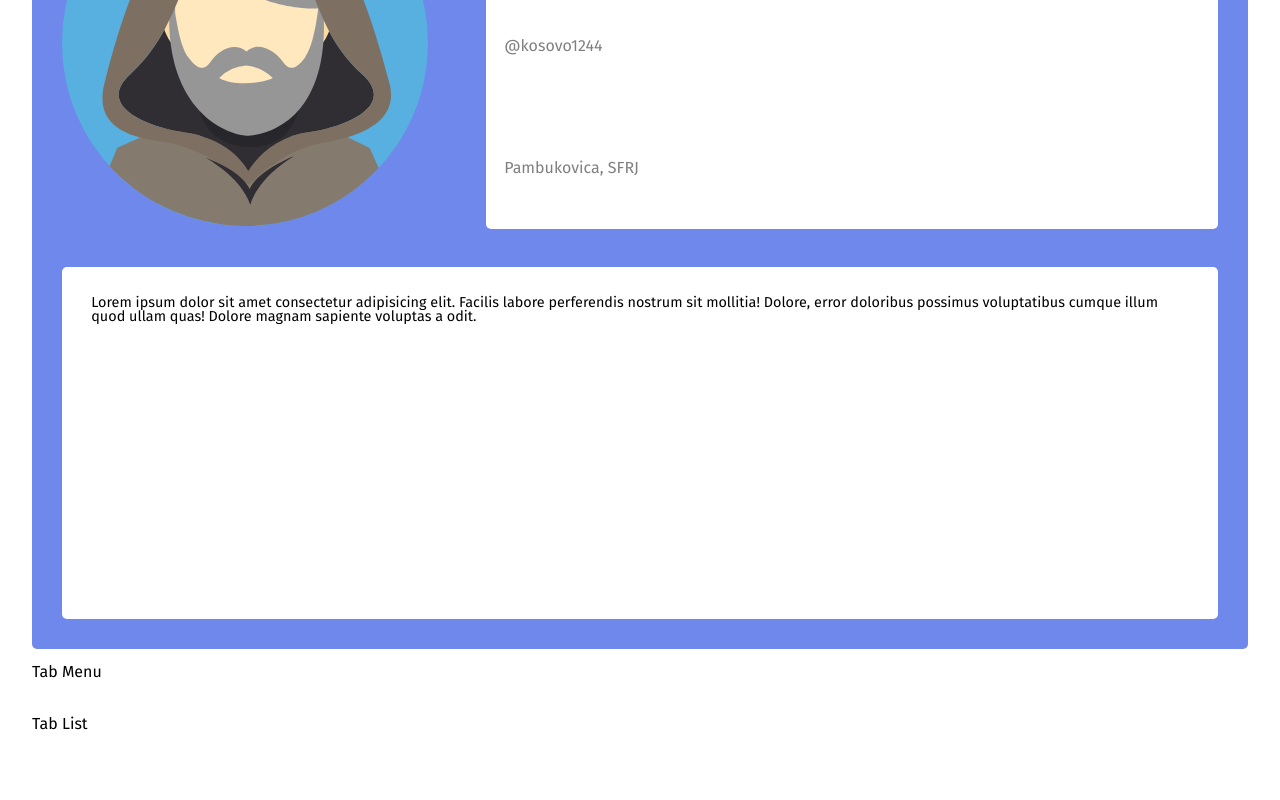
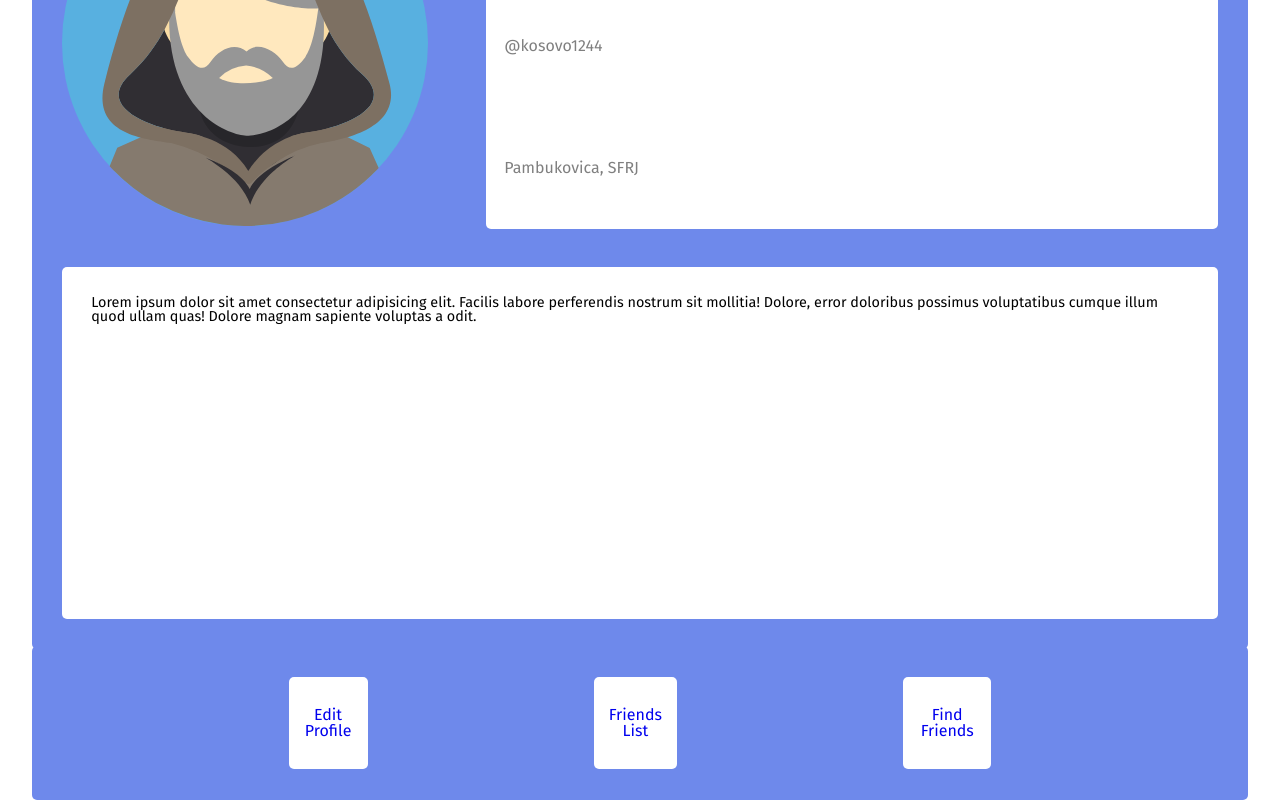
Before and after one commit to milanmedic/PUSGS, a Vue app in the folder frontend/: page /#/profile/username in a window 1280 px wide. Shown: the part 338-1138 px from the top of the page. Before the commit the page ends 1071 px from the top, so only its background shows below. Built offline with nearby package versions, Linux system fonts and the light colour scheme.

Commit message:
Styled ProfileTabsNav Component

```diff
--- /dev/null
+++ b/frontend/src/components/SharedComponents/ProfilePageComponents/EditProfile.vue
@@ -0,0 +1,10 @@
+<template>
+  <div>Edit Profile</div>
+</template>
+
+<script>
+export default {};
+</script>
+
+<style>
+</style>
--- /dev/null
+++ b/frontend/src/components/SharedComponents/ProfilePageComponents/FindFriends.vue
@@ -0,0 +1,10 @@
+<template>
+  <div>Find Friends</div>
+</template>
+
+<script>
+export default {};
+</script>
+
+<style>
+</style>
--- /dev/null
+++ b/frontend/src/components/SharedComponents/ProfilePageComponents/FriendsList.vue
@@ -0,0 +1,10 @@
+<template>
+  <div>Friends List</div>
+</template>
+
+<script>
+export default {};
+</script>
+
+<style>
+</style>
--- /dev/null
+++ b/frontend/src/components/SharedComponents/ProfilePageComponents/ProfileTabsNav.vue
@@ -0,0 +1,54 @@
+<template>
+  <nav id="profile-tabs-navigation">
+    <ul id="tab-navigation-items">
+      <li class="tab-navigation-item" v-for="tab in tabs" :key="tab.id">
+        <router-link :to="{name: tab.title}">{{tab.title}}</router-link>
+      </li>
+    </ul>
+  </nav>
+</template>
+
+<script>
+export default {
+  props: {
+    tabs: {
+      type: Array,
+      required: true
+    }
+  }
+};
+</script>
+
+<style>
+#profile-tabs-navigation {
+  background-color: #6e89eb;
+  width: 95%;
+  height: 95%;
+  padding: 2.5%;
+  border-radius: 5px;
+}
+
+#tab-navigation-items {
+  display: flex;
+  justify-content: space-evenly;
+  align-content: center;
+  height: 100%;
+}
+a {
+  text-decoration: none;
+  padding: 2.5%;
+}
+
+a:visited {
+  color: none;
+}
+
+.tab-navigation-item {
+  background-color: white;
+  border-radius: 5px;
+  height: 100%;
+  text-align: center;
+  display: flex;
+  align-items: center;
+}
+</style>
--- a/frontend/src/router/index.js
+++ b/frontend/src/router/index.js
@@ -36,6 +36,32 @@ const routes = [
     name: "Profile",
     component: () =>
       import(/* webpackChunkName: "about" */ "../views/UserProfile.vue"),
+    children: [
+      {
+        path: "editprofile",
+        name: "Edit Profile",
+        component: () =>
+          import(
+            /* webpackChunkName: "about" */ "@/components/SharedComponents/ProfilePageComponents/EditProfile.vue"
+          ),
+      },
+      {
+        path: "friendsList",
+        name: "Friends List",
+        component: () =>
+          import(
+            /* webpackChunkName: "about" */ "@/components/SharedComponents/ProfilePageComponents/FriendsList.vue"
+          ),
+      },
+      {
+        path: "findfriends",
+        name: "Find Friends",
+        component: () =>
+          import(
+            /* webpackChunkName: "about" */ "@/components/SharedComponents/ProfilePageComponents/FindFriends.vue"
+          ),
+      },
+    ],
   },
 ];
 
--- a/frontend/src/views/UserProfile.vue
+++ b/frontend/src/views/UserProfile.vue
@@ -4,10 +4,10 @@
       <ProfilePageHeader />
     </template>
     <template v-slot:tabMenu>
-      <div>Tab Menu</div>
+      <ProfileTabsNav :tabs="tabs" />
     </template>
     <template v-slot:tabList>
-      <div>Tab List</div>
+      <router-view :key="$route.path"></router-view>
     </template>
   </BaseProfile>
 </template>
@@ -15,11 +15,34 @@
 <script>
 import BaseProfile from "@/components/BaseComponents/BaseProfile.vue";
 import ProfilePageHeader from "@/components/SharedComponents/ProfilePageComponents/ProfilePageHeader.vue";
+import ProfileTabsNav from "@/components/SharedComponents/ProfilePageComponents/ProfileTabsNav.vue";
 export default {
   name: "UserProfile",
+  data() {
+    return {
+      tabs: [
+        {
+          id: 1,
+          routeName: "EditProfile",
+          title: "Edit Profile"
+        },
+        {
+          id: 2,
+          routeName: "FriendsList",
+          title: "Friends List"
+        },
+        {
+          id: 3,
+          routeName: "FindFriends",
+          title: "Find Friends"
+        }
+      ]
+    };
+  },
   components: {
     BaseProfile,
-    ProfilePageHeader
+    ProfilePageHeader,
+    ProfileTabsNav
   }
 };
 </script>
@@ -31,7 +54,7 @@ export default {
   width: 95%;
   margin: 10% 2.5% 0 2.5%;
   display: grid;
-  grid-template-rows: 2fr 1fr 3fr;
-  grid-gap: 5%;
+  grid-template-rows: 2.5fr 0.5fr 3fr;
+  grid-gap: 2.5%;
 }
 </style>
```
